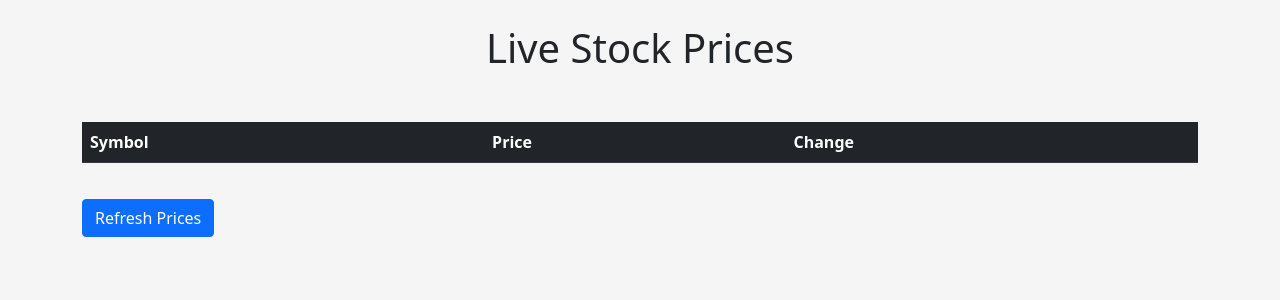
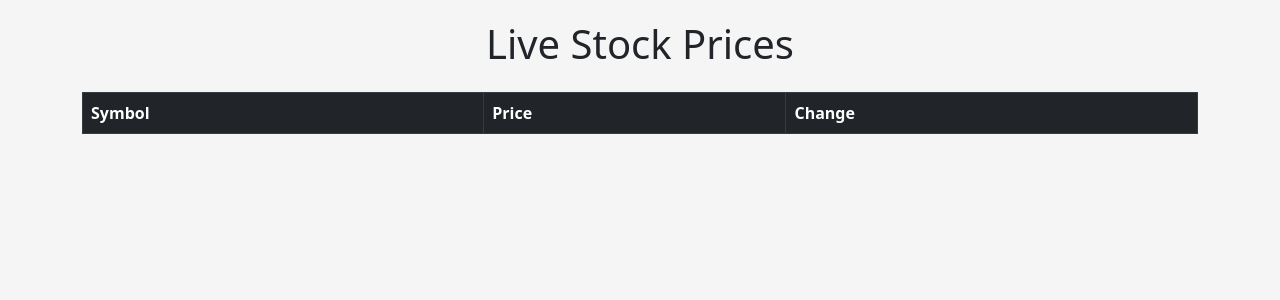
Before and after one commit to omrisaw/flask_stock_app, a Flask app: template templates/index.html in a window 1280 px wide. Shown: the top 300 px of the page. Run offline with Flask 3, Linux system fonts and the light colour scheme; the template is opened without the code that fills it, so the values that code supplies are empty; some libraries are stand-ins or nearby versions.

Commit message:
Update index with data intervals.html

```diff
--- a/templates/index.html
+++ b/templates/index.html
@@ -8,19 +8,20 @@
   <style>
     body {
       background-color: #f5f5f5;
+      margin-top: 20px;
     }
-    .stock-table {
-      margin-top: 50px;
+    .text-green {
+      color: green;
     }
-    .refresh {
-      margin-top: 20px;
+    .text-red {
+      color: red;
     }
   </style>
 </head>
 <body>
   <div class="container">
-    <h1 class="text-center mt-4">Live Stock Prices</h1>
-    <table class="table table-hover stock-table">
+    <h1 class="text-center">Live Stock Prices</h1>
+    <table class="table table-bordered table-hover mt-4">
       <thead class="table-dark">
         <tr>
           <th>Symbol</th>
@@ -28,41 +29,46 @@
           <th>Change</th>
         </tr>
       </thead>
-      <tbody id="stockTableBody">
-        <!-- Rows will be dynamically generated -->
+      <tbody id="stockTable">
+        <!-- Dynamic rows will be added here -->
       </tbody>
     </table>
-    <button class="btn btn-primary refresh" onclick="fetchStockData()">Refresh Prices</button>
   </div>
 
   <script>
-    // Example stock symbols
-    const stockSymbols = ["AAPL", "GOOGL", "AMZN", "MSFT"];
+    const symbols = ["AAPL", "GOOGL", "AMZN", "MSFT"]; // Add more symbols as needed
+    const endpoint = "/stocks"; // Flask API endpoint
 
     async function fetchStockData() {
-  const stockTableBody = document.getElementById("stockTableBody");
-  stockTableBody.innerHTML = ""; // Clear the table before updating
+      try {
+        // Call the Flask `/stocks` API
+        const response = await fetch(`${endpoint}?symbols=${symbols.join(",")}`);
+        const data = await response.json();
 
-  try {
-    const response = await fetch("/stocks?symbols=AAPL,GOOGL,AMZN,MSFT");
-    const stockData = await response.json();
+        // Update the table
+        const tableBody = document.getElementById("stockTable");
+        tableBody.innerHTML = ""; // Clear the table before adding new rows
 
-    for (const stock of stockData) {
+        data.forEach(stock => {
+          const changeClass = stock.change >= 0 ? "text-green" : "text-red";
           const row = `
             <tr>
               <td>${stock.symbol}</td>
               <td>$${stock.price.toFixed(2)}</td>
-          <td class="${stock.change >= 0 ? 'text-success' : 'text-danger'}">${stock.change.toFixed(2)}</td>
+              <td class="${changeClass}">${stock.change.toFixed(2)}</td>
             </tr>
           `;
-      stockTableBody.innerHTML += row;
-    }
+          tableBody.innerHTML += row;
+        });
       } catch (error) {
-    console.error("Failed to fetch stock data:", error);
+        console.error("Error fetching stock data:", error);
       }
     }
 
-    // Fetch stock data when the page loads
+    // Fetch stock data every 1 seconds
+    setInterval(fetchStockData, 1000);
+
+    // Initial fetch when the page loads
     fetchStockData();
   </script>
 </body>
```
Lines whose indentation alone changed are shown as unchanged.
